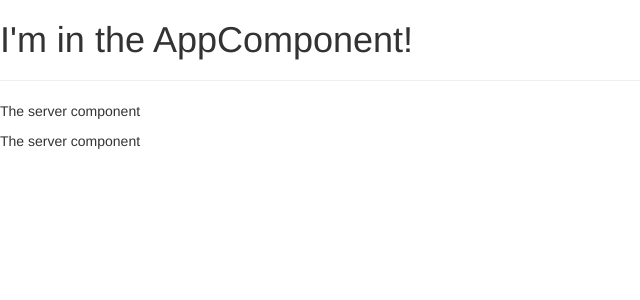
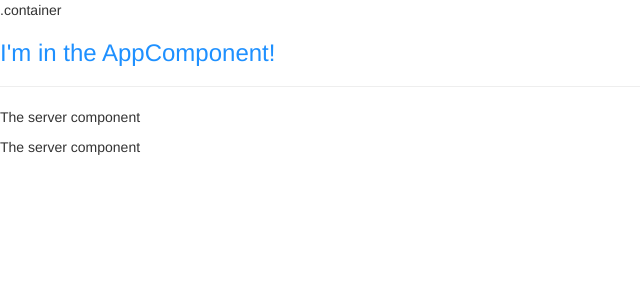
Before and after one commit to slimxjim/angular-udemy, an Angular app in the folder my-first-app/: page / in a window 1280 px wide. Shown: the top 300 px of the page, without its empty margins (0-640 px from the left). Built offline with nearby package versions, Linux system fonts and the light colour scheme.

Commit message:
22 styling - inline vs. external file

```diff
--- a/my-first-app/src/app/app.component.css
+++ b/my-first-app/src/app/app.component.css
@@ -0,0 +1,3 @@
+h3 {
+  color: darkblue;
+}
--- a/my-first-app/src/app/app.component.html
+++ b/my-first-app/src/app/app.component.html
@@ -1,3 +1,4 @@
-<h1>I'm in the AppComponent!</h1>
+.container
+<h3>I'm in the AppComponent!</h3>
 <hr>
 <app-servers></app-servers>
--- a/my-first-app/src/app/app.component.ts
+++ b/my-first-app/src/app/app.component.ts
@@ -3,7 +3,13 @@ import { Component } from '@angular/core';
 @Component({
   selector: 'app-root',
   templateUrl: './app.component.html',
-  styleUrls: ['./app.component.css']
+  // styleUrls: ['./app.component.css']
+  styles: [`
+    h3 {
+      color: dodgerblue;
+    }
+  `
+  ]
 })
 export class AppComponent {
 }
```
